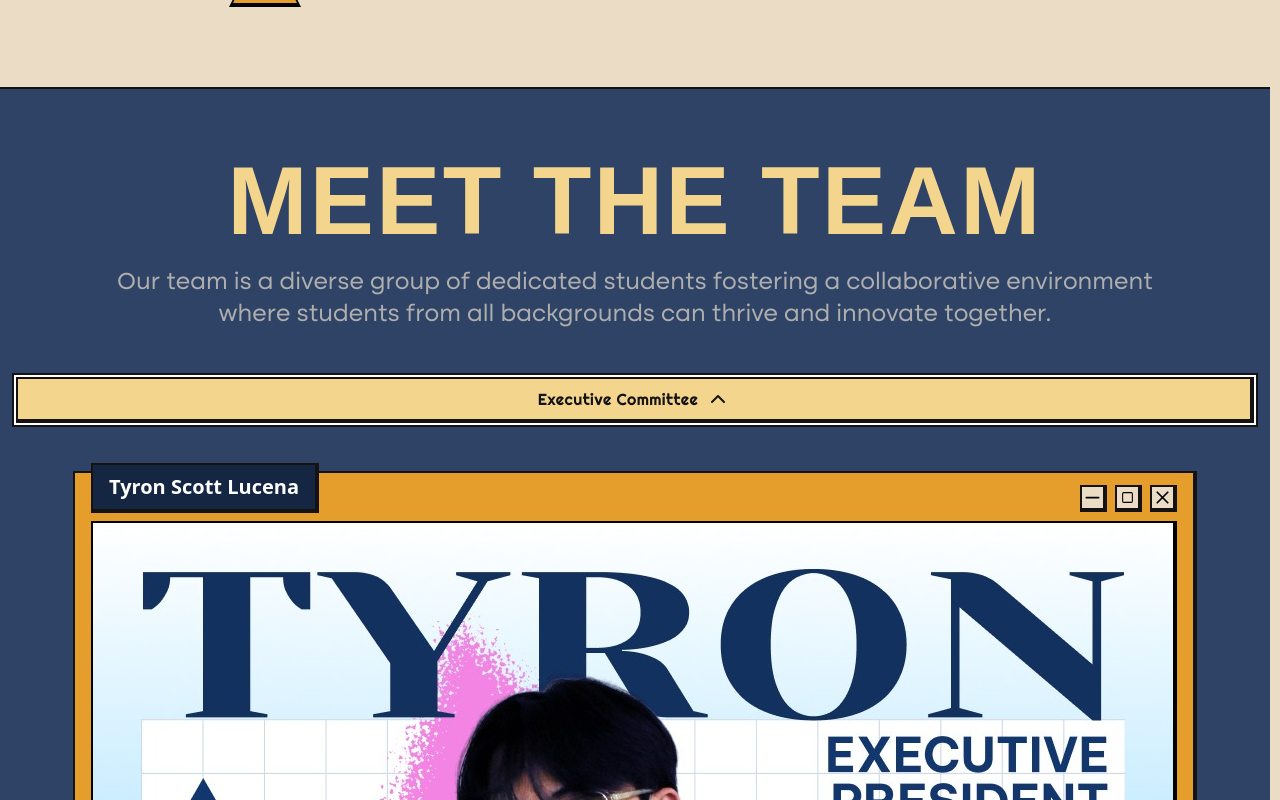
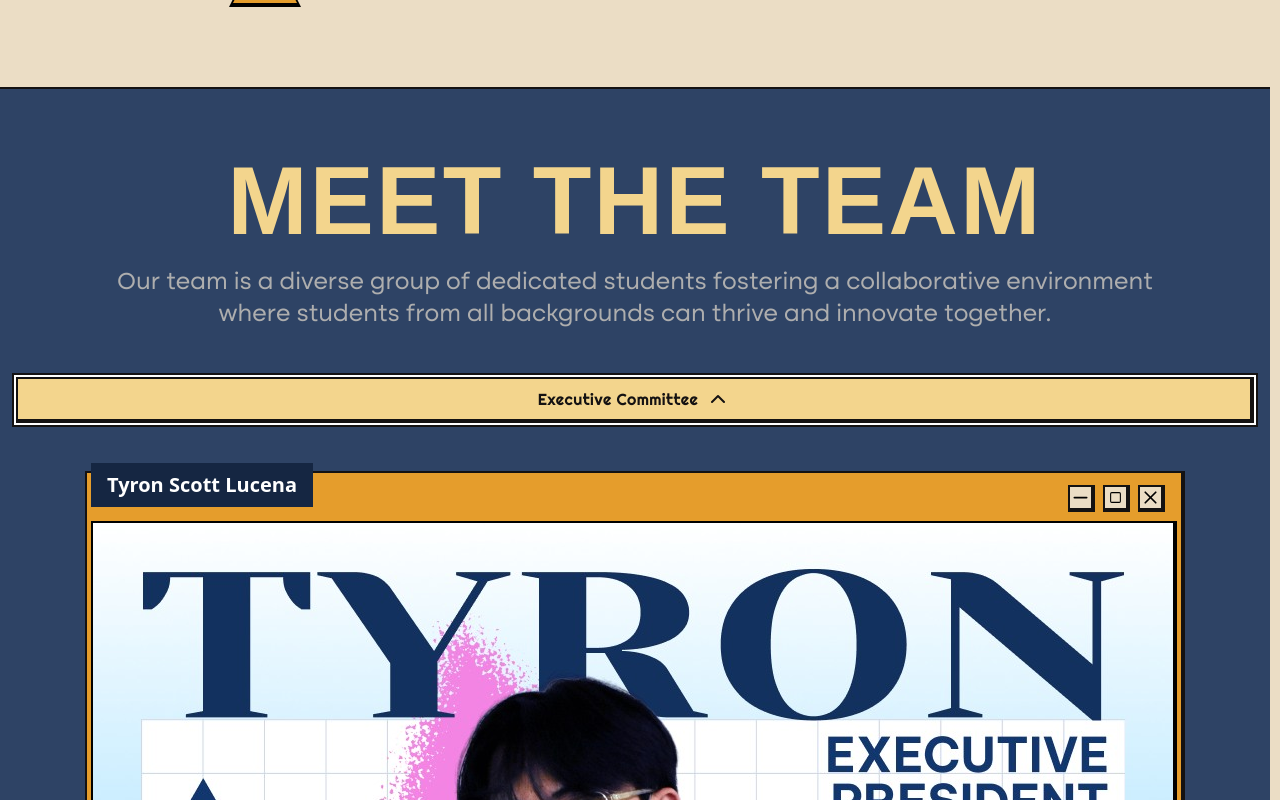
Before and after one commit to dlsl-animodev/project-launchpad, a Next.js app: page / in a window 1280 px wide. Both pictures are taken after a click on the button "Executive Committee". Shown: the part 2647-3447 px from the top of the page. Built offline with nearby package versions, Linux system fonts and the light colour scheme; a web font is replaced by a local one.

Commit message:
fix(style): padding spacing of officer images in officer windows

```diff
--- a/components/meet-the-team/officer-window.tsx
+++ b/components/meet-the-team/officer-window.tsx
@@ -18,7 +18,7 @@ const OfficerWindow: React.FC<OffierWindowProps> = ({ officer, delay }) => {
     return (
         <motion.li
             key={officer.role}
-            className="bg-secondary w-full md:w-auto  aspect-auto p-4 pt-12 border-retro relative"
+            className="bg-secondary w-full md:w-auto aspect-auto p-1 pt-12 border-retro relative"
             initial={{ opacity: 0, y: 40 }}
             whileInView={{ opacity: 1, y: 0 }}
             transition={{
@@ -29,6 +29,8 @@ const OfficerWindow: React.FC<OffierWindowProps> = ({ officer, delay }) => {
             }}
             viewport={{ once: true }}
         >
+
+            {/* Window Buttons */}
             <div className="absolute top-3 right-4 z-30">
                 <div className="flex gap-2 items-center">
                     <Minus
@@ -48,9 +50,13 @@ const OfficerWindow: React.FC<OffierWindowProps> = ({ officer, delay }) => {
                     />
                 </div>
             </div>
-            <div className="absolute top-[-10px] bg-[#152642] border-retro  px-4 py-2 z-40">
+
+            {/* Officer Name  */}
+            <div className="absolute top-[-10px] bg-[#152642] px-4 py-2 z-40">
                 <p className="text-white font-bold text-xl">{officer.name}</p>
             </div>
+
+            {/* Officer Image  */}
             <Image
                 src={officer.imageUrl}
                 alt={officer.name}
@@ -61,7 +67,7 @@ const OfficerWindow: React.FC<OffierWindowProps> = ({ officer, delay }) => {
 
             {/* FLOATING BOTTOM  */}
             <motion.div
-                className="absolute bg-background p-2 border-retro
+                className="absolute bg-background p-1 border-retro
                     right-6 lg:right-10
                     w-[80%] lg:w-[60%]
                     -bottom-[120px]
@@ -71,6 +77,7 @@ const OfficerWindow: React.FC<OffierWindowProps> = ({ officer, delay }) => {
                 transition={{ duration: 0.3, delay: 0.2 }}
                 viewport={{ once: true }}
             >
+                {/* Role Header */}
                 <div className="bg-secondary w-full border-retro p-2 py-1 flex items-center justify-between">
                     <p className="font-bold">{officer.role}</p>
                     <X
@@ -79,6 +86,8 @@ const OfficerWindow: React.FC<OffierWindowProps> = ({ officer, delay }) => {
                         color="black"
                     />
                 </div>
+
+                {/* Role Description */}
                 <p className="text-sm mt-2">
                     Lorem ipsum dolor sit amet, consectetur adipiscing elit, sed
                     do eiusmod tempor incididunt ut labore et dolore magna
```
